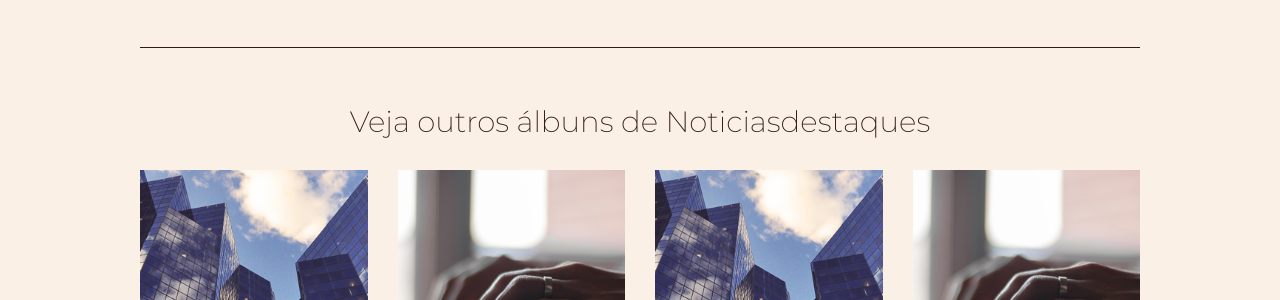
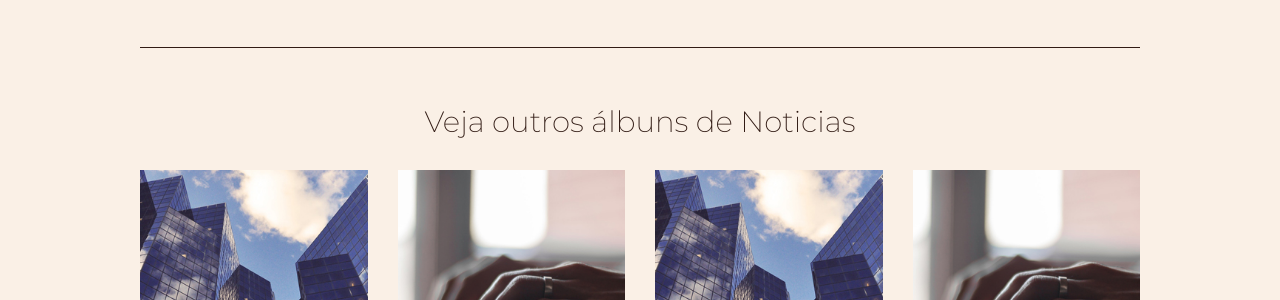
Before and after one commit to MinelliFotografias/minellifotografias.github.io, a Jekyll site: the page built from _posts/2018-05-07-Noticia-teste-3.md, in a window 1280 px wide. Shown: the part 1354-1654 px from the top of the page. Built offline with Jekyll 4.4.1, drawn with Linux system fonts in a browser that asks for light colours.

Commit message:
ft principal não repete mais, álbums relacionados pela mesma tag

```diff
--- a/_layouts/post.html
+++ b/_layouts/post.html
@@ -26,11 +26,14 @@
         </div>
       </div>
         {% for img in page.imgs %}
+          {% if img == page.img-principal %}
+          {% else %}
             <div data-cell="">
               <div class="foto-principal">
                 <img id="{{img}}" src="{{site.baseurl}}{{ folder_fotos }}{{img}}.jpg" class="portrait" alt="">
               </div>
             </div>
+          {% endif %}
         {% endfor %}
     </section>
     <div class="slider-container">
@@ -48,11 +51,12 @@
     </div>
   </div>
   <section class="wrapper" data-area="albuns-relacionados">
-    <h3 data-grid="center">Veja outros álbuns de {{page.categories}}</h3>
+    <h3 data-grid="center">Veja outros álbuns de {{page.categories.first}}</h3>
     <div data-grid="spacing center">
       {% for post in site.posts limit: 5 %}
         {% if post.title == page.title %}
         {% else %}
+          {% if post.categories.first == page.categories.first %}
             <section data-cell="1of3 shrink" data-area="projeto-destaque">
               <div class="foto">
                   <img src="{{site.baseurl}}/img/ilustrativas/{{post.img-principal}}.jpg" class="portrait" alt="">
@@ -62,6 +66,7 @@
               <P>{{ post.excerpt | strip_html | truncatewords: 3 }}</P>
             </section>
           {% endif %}
+        {% endif %}
       {% endfor %}
     </div>
   </section>
```
Lines whose indentation alone changed are shown as unchanged.
